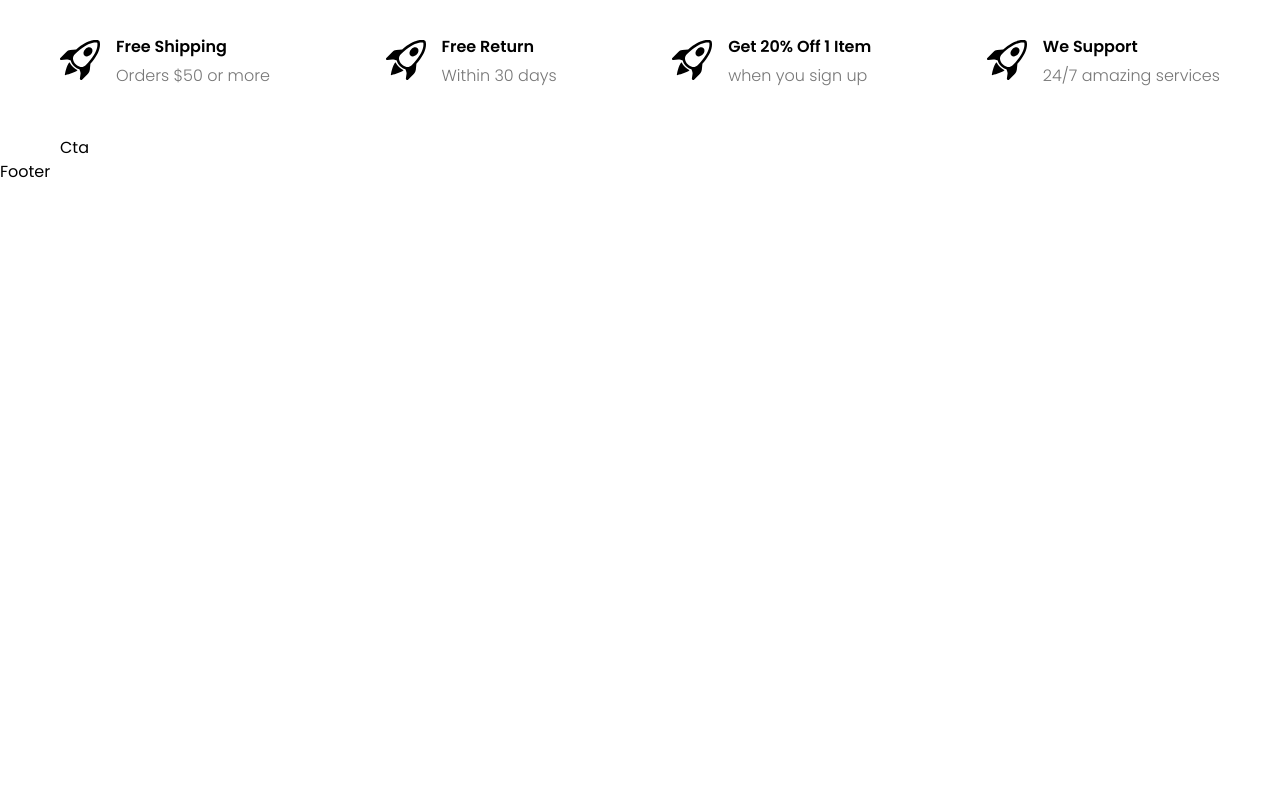
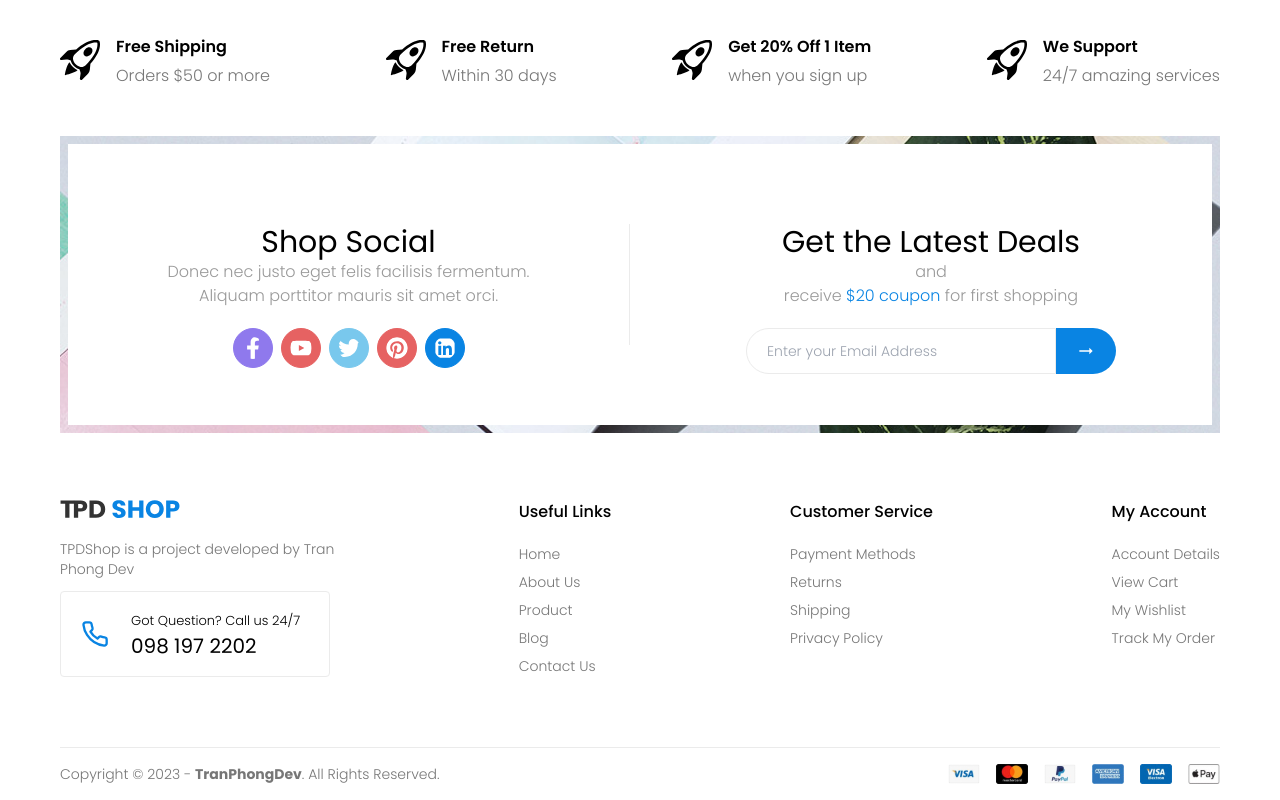
Before and after one commit to tranphongdev/tpd-shop, a React (Vite) app: page / in a window 1280 px wide. Shown: the part 2250-3050 px from the top of the page. Before the commit the page ends 2434 px from the top, so only its background shows below. Built offline with nearby package versions, Linux system fonts and the light colour scheme; no server answers.

Commit message:
Done HomePage

```diff
--- a/src/components/Footer/Footer.jsx
+++ b/src/components/Footer/Footer.jsx
@@ -1,5 +1,106 @@
+import { Link } from 'react-router-dom';
+import Logo from '~/assets/images/logo.svg';
+import payments from '~/assets/images/payments.png';
+import { FiPhone } from 'react-icons/fi';
+import { navLinks } from '~/constants';
+
 function Footer() {
-    return <div>Footer</div>;
+    return (
+        <footer className="page-wrapper">
+            <div className="pt-[67px] pb-[30px] flex flex-col lg:flex-row justify-between items-start">
+                <div className="mb-10">
+                    <Link className="text-[#777] text-sm font-light block mb-2" to="/">
+                        <img src={Logo} alt="Logo" className="w-[120px] mb-5" />
+                    </Link>
+                    <p className="text-[#777] text-sm font-light max-w-[280px] mb-3">
+                        TPDShop is a project developed by Tran Phong Dev
+                    </p>
+                    <div className="relative border-[#ebebeb] border max-w-[270px] leading-[1.5] rounded pt-4 pr-5 pb-4 pl-[70px]">
+                        <FiPhone className="w-7 h-7 text-primary absolute top-1/2 -translate-y-1/2 left-5" />
+                        <div>
+                            <span className="text-[13px] font-light">Got Question? Call us 24/7</span>
+                            <p className="text-xl cursor-pointer hover:text-primary transition-colors">098 197 2202</p>
+                        </div>
+                    </div>
+                </div>
+
+                <div>
+                    <h4 className="font-medium text-base mb-5 capitalize">Useful Links</h4>
+                    <ul>
+                        {navLinks?.map((nav, index) => (
+                            <li key={index}>
+                                <Link className="text-[#777] text-sm font-light block mb-2" to={nav?.path}>
+                                    {nav?.title}
+                                </Link>
+                            </li>
+                        ))}
+                    </ul>
+                </div>
+                <div>
+                    <h4 className="font-medium text-base mb-5 capitalize">Customer Service</h4>
+                    <ul>
+                        <li>
+                            <Link className="text-[#777] text-sm font-light block mb-2" to="">
+                                Payment Methods
+                            </Link>
+                        </li>
+                        <li>
+                            <Link className="text-[#777] text-sm font-light block mb-2" to="">
+                                Returns
+                            </Link>
+                        </li>
+                        <li>
+                            <Link className="text-[#777] text-sm font-light block mb-2" to="">
+                                Shipping
+                            </Link>
+                        </li>
+                        <li>
+                            <Link className="text-[#777] text-sm font-light block mb-2" to="">
+                                Privacy Policy
+                            </Link>
+                        </li>
+                    </ul>
+                </div>
+                <div>
+                    <h4 className="font-medium text-base mb-5 capitalize">My Account</h4>
+                    <ul>
+                        <li>
+                            <Link className="text-[#777] text-sm font-light block mb-2" to="">
+                                Account Details
+                            </Link>
+                        </li>
+                        <li>
+                            <Link className="text-[#777] text-sm font-light block mb-2" to="">
+                                View Cart
+                            </Link>
+                        </li>
+                        <li>
+                            <Link className="text-[#777] text-sm font-light block mb-2" to="">
+                                My Wishlist
+                            </Link>
+                        </li>
+                        <li>
+                            <Link className="text-[#777] text-sm font-light block mb-2" to="">
+                                Track My Order
+                            </Link>
+                        </li>
+                    </ul>
+                </div>
+            </div>
+
+            <div className="border-t border-[#ebebeb] py-4 flex flex-col lg:flex-row items-center justify-between gap-3">
+                <p className="text-center text-[#777] font-light text-sm">
+                    Copyright © 2023 -{' '}
+                    <span className="font-bold cursor-pointer hover:text-primary transition-colors">TranPhongDev</span>.
+                    All Rights Reserved.
+                </p>
+
+                <div>
+                    <img src={payments} alt="payments" />
+                </div>
+            </div>
+        </footer>
+    );
 }
 
 export default Footer;
--- a/src/pages/Home/Coutdown/Coutdown.jsx
+++ b/src/pages/Home/Coutdown/Coutdown.jsx
@@ -34,18 +34,18 @@
             {difference > 0 ? (
                 <div className="flex items-center gap-3 text-center">
                     <div>
-                        <p className="text-[30px] text-primary font-semibold">{timeLeft.hours}</p>
-                        <span className="text-[#333] text-sm">Hours</span>
+                        <p className="lg:text-[30px] text-base text-primary font-semibold">{timeLeft.hours}</p>
+                        <span className="text-[#333] text-xs lg:text-sm">Hours</span>
                     </div>
-                    <span className="text-4xl">:</span>
+                    <span className="lg:text-4xl text-2xl">:</span>
                     <div>
-                        <p className="text-[30px] text-primary font-semibold">{timeLeft.minutes}</p>
-                        <span className="text-[#333] text-sm">Minutes</span>
+                        <p className="lg:text-[30px] text-base text-primary font-semibold">{timeLeft.minutes}</p>
+                        <span className="text-[#333] text-xs lg:text-sm">Minutes</span>
                     </div>
-                    <span className="text-4xl">:</span>
+                    <span className="lg:text-4xl text-2xl">:</span>
                     <div>
-                        <p className="text-[30px] text-primary font-semibold">{timeLeft.seconds}</p>
-                        <span className="text-[#333] text-sm">Seconds</span>
+                        <p className="lg:text-[30px] text-base text-primary font-semibold">{timeLeft.seconds}</p>
+                        <span className="text-[#333] text-xs lg:text-sm">Seconds</span>
                     </div>
                 </div>
             ) : (
--- a/src/pages/Home/Cta/Cta.jsx
+++ b/src/pages/Home/Cta/Cta.jsx
@@ -1,5 +1,49 @@
+import bg from '~/assets/images/bg-2.jpg';
+import { FaTwitter, FaYoutube, FaFacebookF, FaPinterest, FaLinkedin } from 'react-icons/fa';
+import { MdArrowRightAlt } from 'react-icons/md';
+
 function Cta() {
-    return <section className="page-wrapper">Cta</section>;
+    return (
+        <section className="page-wrapper">
+            <div className="relative w-full h-[500px] lg:h-fit">
+                <div className="relative w-full h-full">
+                    <img src={bg} alt="bg" className="w-full h-full object-cover" />
+                    <div className="absolute inset-2 flex lg:flex-row flex-col bg-white gap-5">
+                        <div className="lg:w-1/2 w-full my-10 lg:my-20 px-6 lg:px-24 text-center lg:border-r lg:border-[#ebebeb]">
+                            <h3 className="text-2xl lg:text-3xl">Shop Social</h3>
+                            <p className="text-[#999] mb-5 leading-[1.5] font-light">
+                                Donec nec justo eget felis facilisis fermentum. Aliquam porttitor mauris sit amet orci.
+                            </p>
+                            <div className="flex justify-center items-center gap-2">
+                                <FaFacebookF className="w-10 h-10 hover:bg-white hover:text-[#8f79ed] transition-colors border-[#8f79ed] border rounded-full bg-[#8f79ed] text-white p-2 cursor-pointer" />
+                                <FaYoutube className="w-10 h-10 hover:bg-white hover:text-[#e66262] transition-colors border-[#e66262] border rounded-full bg-[#e66262] text-white p-2 cursor-pointer" />
+                                <FaTwitter className="w-10 h-10 hover:bg-white hover:text-[#79c8ed] transition-colors border-[#79c8ed] border rounded-full bg-[#79c8ed] text-white p-2 cursor-pointer" />
+                                <FaPinterest className="w-10 h-10 hover:bg-white hover:text-[#e66262] transition-colors border-[#e66262] border rounded-full bg-[#e66262] text-white p-2 cursor-pointer" />
+                                <FaLinkedin className="w-10 h-10 hover:bg-white hover:text-primary transition-colors border-primary border rounded-full bg-primary text-white p-2 cursor-pointer" />
+                            </div>
+                        </div>
+
+                        <div className="lg:w-1/2 w-full my-10 lg:my-20 text-center px-6 lg:px-24">
+                            <h3 className="text-2xl lg:text-3xl">Get the Latest Deals</h3>
+                            <p className="text-[#999] font-light mb-5">
+                                and <br /> receive <span className="text-primary">$20 coupon</span> for first shopping
+                            </p>
+                            <div className="flex">
+                                <input
+                                    type="text"
+                                    className="border focus:border-primary transition-colors rounded-l-3xl outline-none text-sm font-light border-[#ebebeb] py-3 px-5 w-full"
+                                    placeholder="Enter your Email Address"
+                                />
+                                <button className="p-3 rounded-r-3xl px-5 bg-primary text-white text-xl">
+                                    <MdArrowRightAlt />
+                                </button>
+                            </div>
+                        </div>
+                    </div>
+                </div>
+            </div>
+        </section>
+    );
 }
 
 export default Cta;
```
Also changed, not shown: src/assets/images/bg-2.jpg (added), src/assets/images/payments.png (added).
